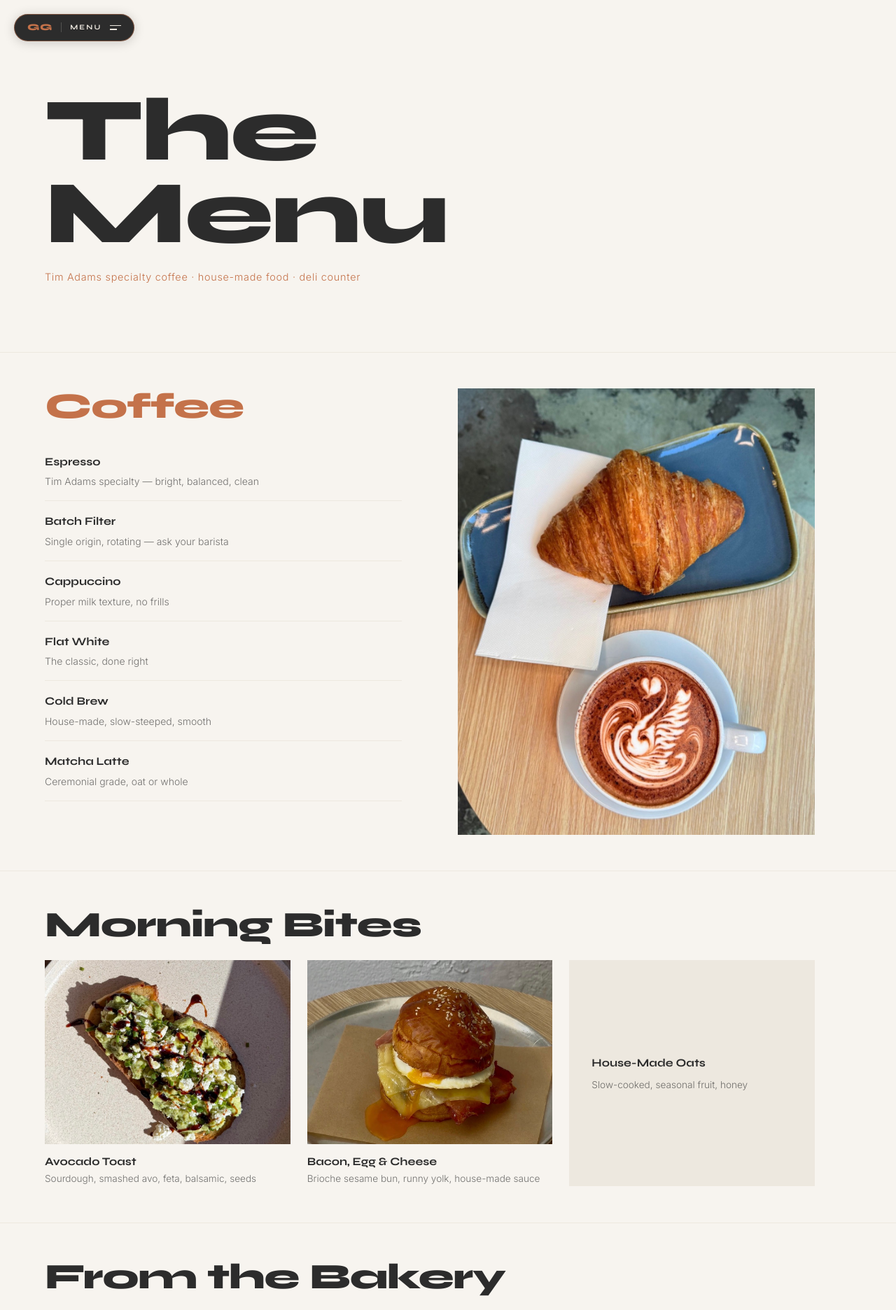
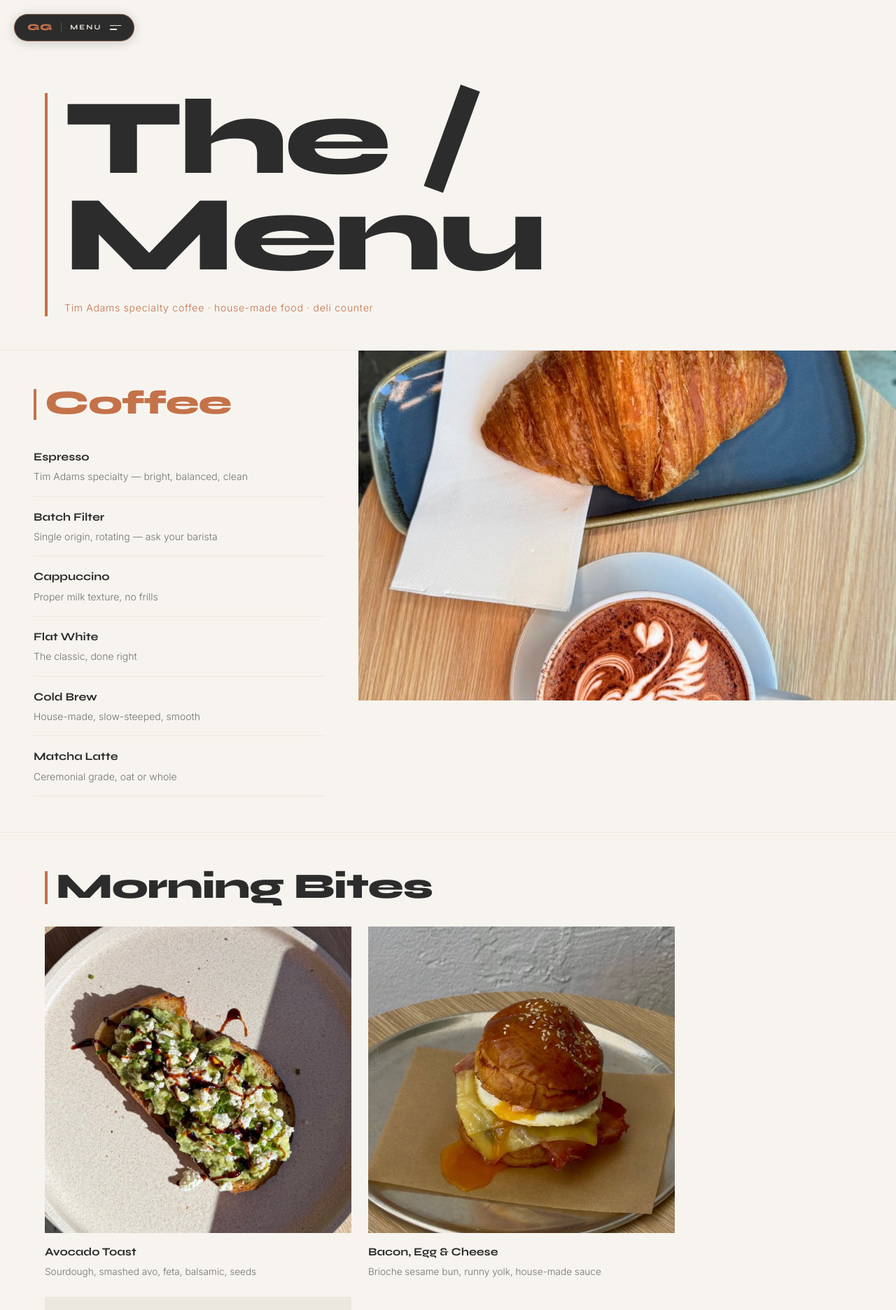
Before and after one commit to Wissko/goodgood-westend, a Next.js app: page /menu in a window 1280 px wide. Shown: the top 1872 px of the page at 70% size. Built offline with nearby package versions, Linux system fonts and the light colour scheme.

Commit message:
refactor(menu): DA overhaul — editorial header marker, 40/60 coffee split, sq grids, full-width images, sage lunch zone

```diff
--- a/app/menu/page.tsx
+++ b/app/menu/page.tsx
@@ -12,12 +12,6 @@ const COFFEE: MenuItem[] = [
   { name: 'Flat White', desc: 'The classic, done right' },
   { name: 'Cold Brew', desc: 'House-made, slow-steeped, smooth' },
   { name: 'Matcha Latte', desc: 'Ceremonial grade, oat or whole' },
-]
-
-const MORNING_BITES: MenuItem[] = [
-  { name: 'Avocado Toast', desc: 'Sourdough, smashed avo, feta, balsamic, seeds' },
-  { name: 'Bacon, Egg & Cheese', desc: 'Brioche sesame bun, runny yolk, house-made sauce' },
-  { name: 'House-Made Oats', desc: 'Slow-cooked, seasonal fruit, honey' },
 ]
 
 const BAKERY: MenuItem[] = [
@@ -35,29 +29,7 @@ const LIGHT_LUNCH: MenuItem[] = [
   { name: 'Lasagne Maison', desc: 'Made in-house, served warm' },
 ]
 
-function SectionTitle({ children, color = '#2C2C2C' }: { children: React.ReactNode; color?: string }) {
-  return (
-    <motion.h2
-      initial={{ opacity: 0, x: -20 }}
-      whileInView={{ opacity: 1, x: 0 }}
-      viewport={{ once: true }}
-      transition={{ duration: 0.4, ease: [0.22, 1, 0.36, 1] }}
-      style={{
-        fontFamily: 'var(--font-syne-var), sans-serif',
-        fontWeight: 800,
-        fontSize: 'clamp(2rem, 4.5vw, 3.2rem)',
-        lineHeight: 1,
-        color,
-        marginBottom: '1.5rem',
-        letterSpacing: '-0.02em',
-      }}
-    >
-      {children}
-    </motion.h2>
-  )
-}
-
-function MenuList({ items }: { items: MenuItem[] }) {
+function MenuList({ items, borderColor = '#EDE8DF' }: { items: MenuItem[]; borderColor?: string }) {
   return (
     <ul style={{ listStyle: 'none', margin: 0, padding: 0 }}>
       {items.map((item, i) => (
@@ -67,7 +39,7 @@ function MenuList({ items }: { items: MenuItem[] }) {
           whileInView={{ opacity: 1, y: 0 }}
           viewport={{ once: true }}
           transition={{ delay: i * 0.05, duration: 0.35, ease: [0.22, 1, 0.36, 1] }}
-          style={{ padding: '1rem 0', borderBottom: '1px solid #EDE8DF' }}
+          style={{ padding: '1rem 0', borderBottom: `1px solid ${borderColor}` }}
         >
           <p
             style={{
@@ -100,73 +72,108 @@ function MenuList({ items }: { items: MenuItem[] }) {
 export default function MenuPage() {
   return (
     <main style={{ minHeight: '100vh', backgroundColor: '#F7F4EF' }}>
-      {/* ── Page header ── */}
+
+      {/* ── Page header — editorial marker ── */}
       <div
         style={{
-          padding:
-            'clamp(6rem, 10vw, 8rem) clamp(1.5rem, 5vw, 4rem) clamp(2rem, 4vw, 3rem)',
+          backgroundColor: '#F7F4EF',
+          padding: 'clamp(6rem, 10vw, 8rem) clamp(1.5rem, 5vw, 4rem) clamp(2rem, 4vw, 3rem)',
         }}
       >
         <motion.div
           initial={{ opacity: 0, y: 32 }}
           animate={{ opacity: 1, y: 0 }}
           transition={{ duration: 0.5, ease: [0.22, 1, 0.36, 1] }}
-          style={{ marginBottom: '3rem' }}
+          style={{ display: 'flex', alignItems: 'flex-start', gap: '1.5rem' }}
         >
+          {/* Vertical terracotta bar — editorial marker */}
+          <div
+            aria-hidden="true"
+            style={{
+              width: '4px',
+              backgroundColor: '#C4724A',
+              alignSelf: 'stretch',
+              flexShrink: 0,
+              marginTop: '0.3rem',
+            }}
+          />
+          <div>
             <h1
               style={{
                 fontFamily: 'var(--font-syne-var), sans-serif',
                 fontWeight: 800,
-              fontSize: 'clamp(3.5rem, 10vw, 8rem)',
-              lineHeight: 0.92,
+                fontSize: 'clamp(4rem, 12vw, 10rem)',
+                lineHeight: 0.9,
                 color: '#2C2C2C',
-              letterSpacing: '-0.02em',
+                letterSpacing: '-0.03em',
               }}
             >
-            The
+              The /
               <br />
               Menu
             </h1>
             <p
               style={{
-              marginTop: '1.25rem',
+                marginTop: '1.5rem',
                 fontFamily: 'var(--font-inter-var), sans-serif',
                 fontWeight: 300,
-              fontSize: '0.9rem',
+                fontSize: '0.88rem',
                 color: '#C4724A',
                 letterSpacing: '0.05em',
               }}
             >
               Tim Adams specialty coffee · house-made food · deli counter
             </p>
+          </div>
         </motion.div>
       </div>
 
-      {/* ── Coffee ── */}
+      {/* ── Coffee — 40/60 split ── */}
       <section
         style={{
-          padding: 'clamp(2rem, 4vw, 3.5rem) clamp(1.5rem, 5vw, 4rem)',
           borderTop: '1px solid #EDE8DF',
+          display: 'grid',
+          gridTemplateColumns: '40% 60%',
         }}
       >
-        <div
+        {/* Text 40% */}
+        <motion.div
+          initial={{ opacity: 0, x: -20 }}
+          whileInView={{ opacity: 1, x: 0 }}
+          viewport={{ once: true }}
+          transition={{ duration: 0.45, ease: [0.22, 1, 0.36, 1] }}
           style={{
-            display: 'grid',
-            gridTemplateColumns: 'repeat(auto-fit, minmax(min(100%, 420px), 1fr))',
-            gap: '2.5rem 5rem',
-            maxWidth: '1100px',
+            padding: 'clamp(2rem, 4vw, 3.5rem) clamp(1.5rem, 4vw, 3rem)',
+            display: 'flex',
+            flexDirection: 'column',
+            justifyContent: 'flex-start',
           }}
         >
-          <div>
-            <SectionTitle color="#C4724A">Coffee</SectionTitle>
+          <div style={{ display: 'flex', alignItems: 'flex-start', gap: '0.75rem', marginBottom: '1.5rem' }}>
+            <div style={{ width: '4px', backgroundColor: '#C4724A', alignSelf: 'stretch', flexShrink: 0, marginTop: '0.25rem' }} />
+            <h2
+              style={{
+                fontFamily: 'var(--font-syne-var), sans-serif',
+                fontWeight: 800,
+                fontSize: 'clamp(2rem, 4vw, 3rem)',
+                lineHeight: 1,
+                color: '#C4724A',
+                letterSpacing: '-0.02em',
+              }}
+            >
+              Coffee
+            </h2>
+          </div>
           <MenuList items={COFFEE} />
-          </div>
+        </motion.div>
+
+        {/* Photo 60% — fixed 500px height, no overlay */}
         <motion.div
-            initial={{ opacity: 0, scale: 0.97 }}
-            whileInView={{ opacity: 1, scale: 1 }}
+          initial={{ opacity: 0 }}
+          whileInView={{ opacity: 1 }}
           viewport={{ once: true }}
           transition={{ duration: 0.5 }}
-            style={{ position: 'relative', aspectRatio: '4/5', overflow: 'hidden' }}
+          style={{ position: 'relative', height: '500px', overflow: 'hidden' }}
         >
           <Image
             src="/images/croissantcafe.jpg"
@@ -176,24 +183,37 @@ export default function MenuPage() {
             style={{ objectFit: 'cover', objectPosition: 'center' }}
           />
         </motion.div>
-        </div>
       </section>
 
-      {/* ── Morning Bites ── */}
+      {/* ── Morning Bites — 2-col grid ── */}
       <section
         style={{
+          borderTop: '1px solid #EDE8DF',
           padding: 'clamp(2rem, 4vw, 3.5rem) clamp(1.5rem, 5vw, 4rem)',
-          borderTop: '1px solid #EDE8DF',
         }}
       >
-        <SectionTitle>Morning Bites</SectionTitle>
+        <div style={{ display: 'flex', alignItems: 'flex-start', gap: '0.75rem', marginBottom: '2rem' }}>
+          <div style={{ width: '4px', backgroundColor: '#C4724A', alignSelf: 'stretch', flexShrink: 0, marginTop: '0.25rem' }} />
+          <h2
+            style={{
+              fontFamily: 'var(--font-syne-var), sans-serif',
+              fontWeight: 800,
+              fontSize: 'clamp(2rem, 4.5vw, 3.2rem)',
+              lineHeight: 1,
+              color: '#2C2C2C',
+              letterSpacing: '-0.02em',
+            }}
+          >
+            Morning Bites
+          </h2>
+        </div>
+
         <div
           style={{
             display: 'grid',
-            gridTemplateColumns: 'repeat(auto-fit, minmax(min(100%, 340px), 1fr))',
+            gridTemplateColumns: 'repeat(2, 1fr)',
             gap: '1.5rem',
-            maxWidth: '1100px',
-            marginTop: '1.5rem',
+            maxWidth: '900px',
           }}
         >
           {/* Avocado toast */}
@@ -203,7 +223,7 @@ export default function MenuPage() {
             viewport={{ once: true }}
             transition={{ duration: 0.4 }}
           >
-            <div style={{ position: 'relative', aspectRatio: '4/3', overflow: 'hidden' }}>
+            <div style={{ position: 'relative', aspectRatio: '1', overflow: 'hidden' }}>
               <Image
                 src="/images/avocadotoast.jpg"
                 alt="Avocado toast on sourdough with feta and balsamic"
@@ -214,11 +234,12 @@ export default function MenuPage() {
             </div>
             <p
               style={{
-                marginTop: '0.75rem',
+                marginTop: '0.85rem',
                 fontFamily: 'var(--font-syne-var), sans-serif',
                 fontWeight: 700,
                 fontSize: '1rem',
                 color: '#2C2C2C',
+                marginBottom: '0.25rem',
               }}
             >
               Avocado Toast
@@ -236,14 +257,14 @@ export default function MenuPage() {
             </p>
           </motion.div>
 
-          {/* Burger */}
+          {/* Bacon Egg Cheese */}
           <motion.div
             initial={{ opacity: 0, y: 20 }}
             whileInView={{ opacity: 1, y: 0 }}
             viewport={{ once: true }}
-            transition={{ delay: 0.1, duration: 0.4 }}
+            transition={{ delay: 0.08, duration: 0.4 }}
           >
-            <div style={{ position: 'relative', aspectRatio: '4/3', overflow: 'hidden' }}>
+            <div style={{ position: 'relative', aspectRatio: '1', overflow: 'hidden' }}>
               <Image
                 src="/images/burger.jpg"
                 alt="Bacon, egg and cheese on brioche sesame bun with runny yolk"
@@ -254,11 +275,12 @@ export default function MenuPage() {
             </div>
             <p
               style={{
-                marginTop: '0.75rem',
+                marginTop: '0.85rem',
                 fontFamily: 'var(--font-syne-var), sans-serif',
                 fontWeight: 700,
                 fontSize: '1rem',
                 color: '#2C2C2C',
+                marginBottom: '0.25rem',
               }}
             >
               Bacon, Egg &amp; Cheese
@@ -276,27 +298,38 @@ export default function MenuPage() {
             </p>
           </motion.div>
 
-          {/* Oats — text only */}
+          {/* House-Made Oats — text cell, same height as image cells */}
           <motion.div
             initial={{ opacity: 0, y: 20 }}
             whileInView={{ opacity: 1, y: 0 }}
             viewport={{ once: true }}
-            transition={{ delay: 0.2, duration: 0.4 }}
+            transition={{ delay: 0.16, duration: 0.4 }}
+            style={{
+              display: 'flex',
+              flexDirection: 'column',
+            }}
+          >
+            <div
               style={{
                 backgroundColor: '#EDE8DF',
-              padding: '2rem',
+                aspectRatio: '1',
                 display: 'flex',
                 flexDirection: 'column',
+                alignItems: 'center',
                 justifyContent: 'center',
+                padding: 'clamp(1.5rem, 4vw, 2.5rem)',
+                textAlign: 'center',
               }}
             >
               <p
                 style={{
                   fontFamily: 'var(--font-syne-var), sans-serif',
-                fontWeight: 700,
-                fontSize: '1rem',
+                  fontWeight: 800,
+                  fontSize: 'clamp(1rem, 1.8vw, 1.4rem)',
                   color: '#2C2C2C',
-                marginBottom: '0.4rem',
+                  lineHeight: 1.2,
+                  marginBottom: '0.5rem',
+                  letterSpacing: '-0.01em',
                 }}
               >
                 House-Made Oats
@@ -308,32 +341,34 @@ export default function MenuPage() {
                   fontSize: '0.85rem',
                   color: '#2C2C2C',
                   opacity: 0.65,
+                  lineHeight: 1.5,
                 }}
               >
                 Slow-cooked, seasonal fruit, honey
               </p>
+            </div>
+            {/* Spacer below cell matches text area below images */}
+            <div style={{ marginTop: '0.85rem', visibility: 'hidden' }}>
+              <p style={{ fontFamily: 'var(--font-syne-var)', fontWeight: 700, fontSize: '1rem' }}>—</p>
+              <p style={{ fontFamily: 'var(--font-inter-var)', fontWeight: 300, fontSize: '0.85rem' }}>—</p>
+            </div>
           </motion.div>
         </div>
       </section>
 
       {/* ── From the Bakery ── */}
-      <section
-        style={{
-          borderTop: '1px solid #EDE8DF',
-          padding: 'clamp(2rem, 4vw, 3.5rem) 0',
-        }}
-      >
-        <div style={{ padding: '0 clamp(1.5rem, 5vw, 4rem)', marginBottom: '1.5rem' }}>
-          <SectionTitle>From the Bakery</SectionTitle>
-        </div>
-
-        {/* Full-width board photo */}
+      <section style={{ borderTop: '1px solid #EDE8DF' }}>
+        {/* Full-width pain au chocolat — no overlay */}
         <motion.div
           initial={{ opacity: 0 }}
           whileInView={{ opacity: 1 }}
           viewport={{ once: true }}
           transition={{ duration: 0.5 }}
-          style={{ position: 'relative', height: 'clamp(240px, 40vw, 480px)', overflow: 'hidden' }}
+          style={{
+            position: 'relative',
+            height: 'clamp(200px, 40vw, 480px)',
+            overflow: 'hidden',
+          }}
         >
           <Image
             src="/images/cafepainchocolat.jpg"
@@ -344,14 +379,36 @@ export default function MenuPage() {
           />
         </motion.div>
 
-        {/* Grid: cinnamon + cruffin + list */}
+        {/* Section title */}
+        <div
+          style={{
+            padding: 'clamp(2rem, 4vw, 3.5rem) clamp(1.5rem, 5vw, 4rem) 0',
+          }}
+        >
+          <div style={{ display: 'flex', alignItems: 'flex-start', gap: '0.75rem', marginBottom: '1.5rem' }}>
+            <div style={{ width: '4px', backgroundColor: '#C4724A', alignSelf: 'stretch', flexShrink: 0, marginTop: '0.25rem' }} />
+            <h2
+              style={{
+                fontFamily: 'var(--font-syne-var), sans-serif',
+                fontWeight: 800,
+                fontSize: 'clamp(2rem, 4.5vw, 3.2rem)',
+                lineHeight: 1,
+                color: '#2C2C2C',
+                letterSpacing: '-0.02em',
+              }}
+            >
+              From the Bakery
+            </h2>
+          </div>
+        </div>
+
+        {/* Grid: cinnamon (sq) / instead (sq) / menu list */}
         <div
           style={{
             display: 'grid',
-            gridTemplateColumns: 'repeat(auto-fit, minmax(min(100%, 300px), 1fr))',
+            gridTemplateColumns: 'repeat(3, 1fr)',
             gap: '1.5rem',
-            maxWidth: '1100px',
-            margin: '1.5rem clamp(1.5rem, 5vw, 4rem) 0',
+            padding: '0 clamp(1.5rem, 5vw, 4rem) clamp(2rem, 4vw, 3.5rem)',
           }}
         >
           <motion.div
@@ -374,7 +431,7 @@ export default function MenuPage() {
             initial={{ opacity: 0, scale: 0.97 }}
             whileInView={{ opacity: 1, scale: 1 }}
             viewport={{ once: true }}
-            transition={{ delay: 0.1, duration: 0.4 }}
+            transition={{ delay: 0.08, duration: 0.4 }}
             style={{ position: 'relative', aspectRatio: '1', overflow: 'hidden' }}
           >
             <Image
@@ -386,44 +443,37 @@ export default function MenuPage() {
             />
           </motion.div>
 
-          <div
+          <motion.div
+            initial={{ opacity: 0, y: 16 }}
+            whileInView={{ opacity: 1, y: 0 }}
+            viewport={{ once: true }}
+            transition={{ delay: 0.16, duration: 0.4 }}
             style={{
               backgroundColor: '#EDE8DF',
-              padding: '2rem',
               display: 'flex',
               flexDirection: 'column',
               justifyContent: 'center',
+              padding: 'clamp(1.5rem, 3vw, 2.5rem)',
             }}
           >
             <MenuList items={BAKERY} />
-          </div>
+          </motion.div>
         </div>
       </section>
 
       {/* ── Light Lunch ── */}
-      <section
-        style={{
-          borderTop: '1px solid #EDE8DF',
-          padding: 'clamp(2rem, 4vw, 3.5rem) clamp(1.5rem, 5vw, 4rem)',
-        }}
-      >
-        <SectionTitle>Light Lunch</SectionTitle>
-
-        <div
-          style={{
-            display: 'grid',
-            gridTemplateColumns: 'repeat(auto-fit, minmax(min(100%, 440px), 1fr))',
-            gap: '2.5rem 5rem',
-            maxWidth: '1100px',
-            marginTop: '1.5rem',
-          }}
-        >
+      <section style={{ borderTop: '1px solid #EDE8DF' }}>
+        {/* Full-width pizza — no overlay */}
         <motion.div
-            initial={{ opacity: 0, scale: 0.97 }}
-            whileInView={{ opacity: 1, scale: 1 }}
+          initial={{ opacity: 0 }}
+          whileInView={{ opacity: 1 }}
           viewport={{ once: true }}
           transition={{ duration: 0.5 }}
-            style={{ position: 'relative', aspectRatio: '4/3', overflow: 'hidden' }}
+          style={{
+            position: 'relative',
+            height: 'clamp(220px, 50vw, 560px)',
+            overflow: 'hidden',
+          }}
         >
           <Image
             src="/images/pizzacafe.jpg"
@@ -434,8 +484,65 @@ export default function MenuPage() {
           />
         </motion.div>
 
-          <div>
-            <MenuList items={LIGHT_LUNCH} />
+        {/* Section title + list on sage */}
+        <div style={{ backgroundColor: '#A8B5A2' }}>
+          <div
+            style={{
+              padding: 'clamp(2.5rem, 5vw, 4rem) clamp(1.5rem, 5vw, 4rem)',
+              maxWidth: '820px',
+            }}
+          >
+            <div style={{ display: 'flex', alignItems: 'flex-start', gap: '0.75rem', marginBottom: '2rem' }}>
+              <div style={{ width: '4px', backgroundColor: '#2C2C2C', alignSelf: 'stretch', flexShrink: 0, marginTop: '0.25rem' }} />
+              <h2
+                style={{
+                  fontFamily: 'var(--font-syne-var), sans-serif',
+                  fontWeight: 800,
+                  fontSize: 'clamp(2rem, 4.5vw, 3.2rem)',
+                  lineHeight: 1,
+                  color: '#2C2C2C',
+                  letterSpacing: '-0.02em',
+                }}
+              >
+                Light Lunch
+              </h2>
+            </div>
+
+            <ul style={{ listStyle: 'none', margin: 0, padding: 0 }}>
+              {LIGHT_LUNCH.map((item, i) => (
+                <motion.li
+                  key={item.name}
+                  initial={{ opacity: 0, y: 14 }}
+                  whileInView={{ opacity: 1, y: 0 }}
+                  viewport={{ once: true }}
+                  transition={{ delay: i * 0.05, duration: 0.35, ease: [0.22, 1, 0.36, 1] }}
+                  style={{ padding: '1rem 0', borderBottom: '1px solid rgba(44,44,44,0.15)' }}
+                >
+                  <p
+                    style={{
+                      fontFamily: 'var(--font-syne-var), sans-serif',
+                      fontWeight: 700,
+                      fontSize: '1rem',
+                      color: '#2C2C2C',
+                      marginBottom: '0.2rem',
+                    }}
+                  >
+                    {item.name}
+                  </p>
+                  <p
+                    style={{
+                      fontFamily: 'var(--font-inter-var), sans-serif',
+                      fontWeight: 300,
+                      fontSize: '0.875rem',
+                      color: '#2C2C2C',
+                      opacity: 0.75,
+                    }}
+                  >
+                    {item.desc}
+                  </p>
+                </motion.li>
+              ))}
+            </ul>
           </div>
         </div>
       </section>
```
Lines whose indentation alone changed are shown as unchanged.
